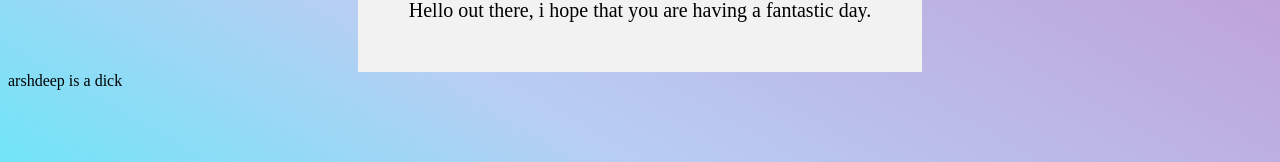
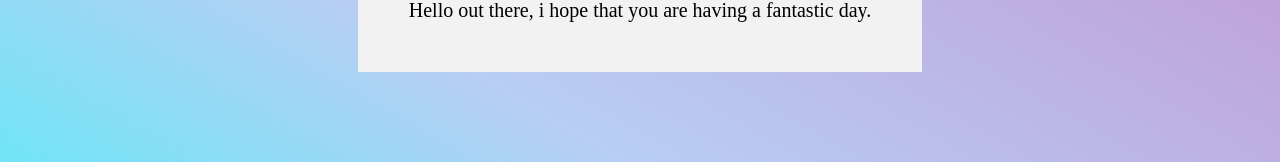
Before and after one commit to yitzhak1914/yitzhak1914.github.io, a plain HTML site: page index.html in a window 1280 px wide. Shown: the part 230-392 px from the top of the page. Drawn offline with Linux system fonts and the light colour scheme.

Commit message:
Update index.html

```diff
--- a/index.html
+++ b/index.html
@@ -15,7 +15,4 @@ welcome
 <div class="div1">
 Hello out there, i hope that you are having a fantastic day.
 </div>
- <div>
-    arshdeep is a dick
- </div>
 </body>
```
